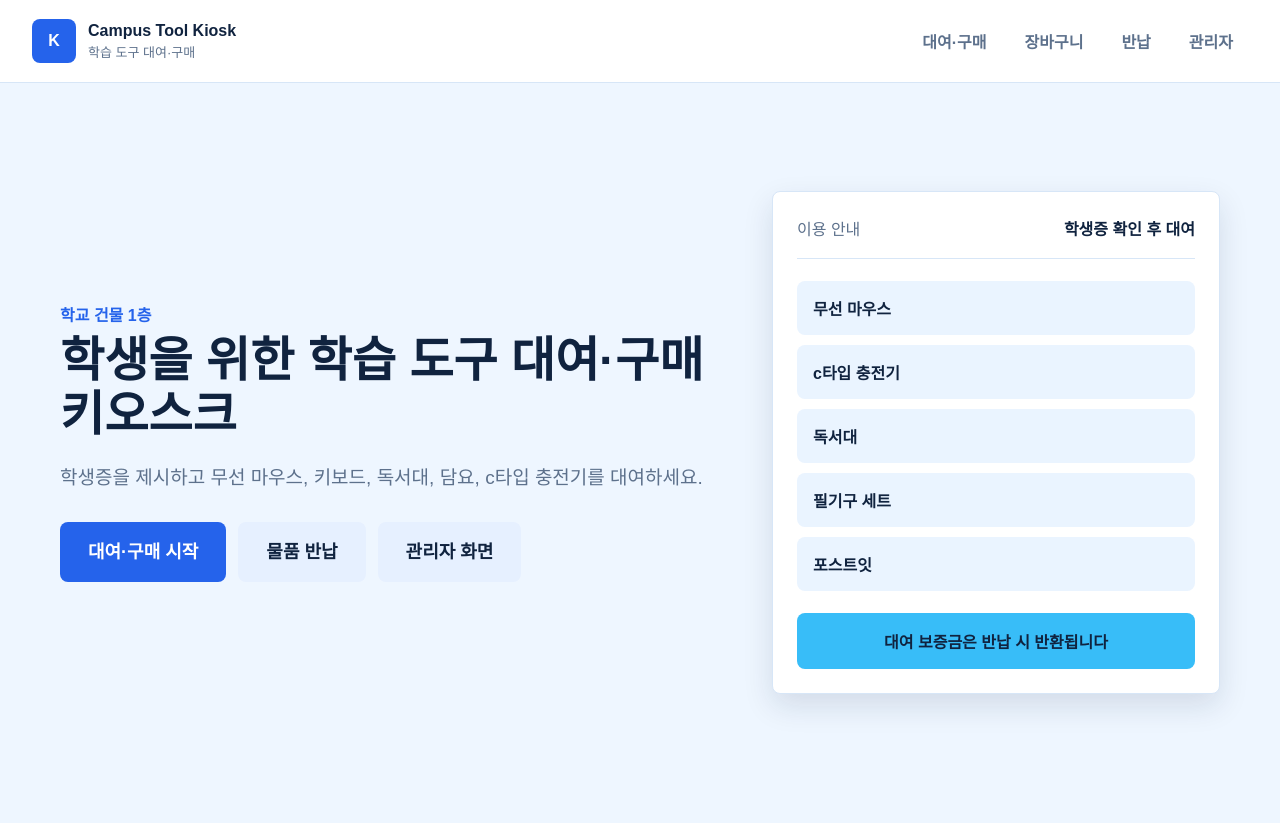
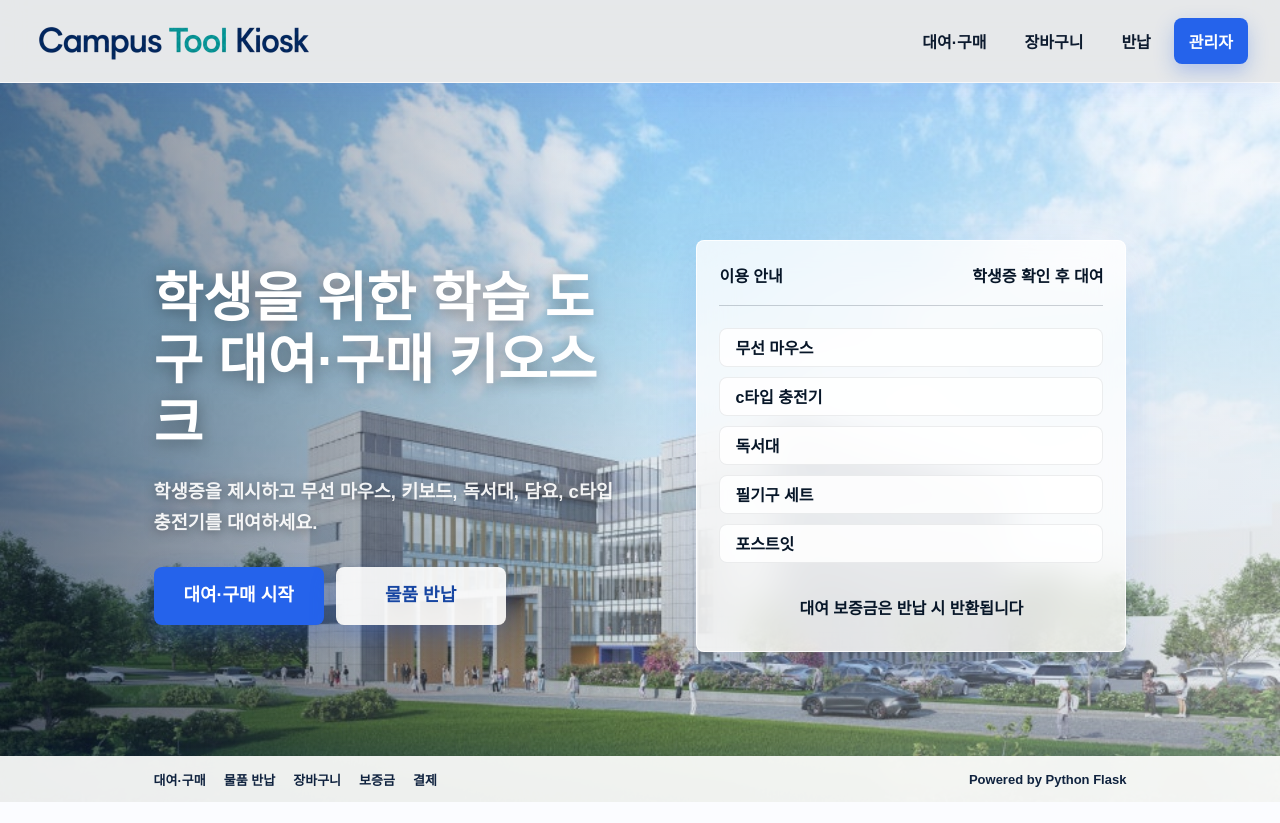
Before and after one commit to KJ1nnnn/kiosk_project, a Flask app: page / in a window 1280 px wide. After the commit the page ends 802 px from the top, so only its background shows below. Run offline with Flask 3, Linux system fonts and the light colour scheme.

Commit message:
Update kiosk visuals and product images

```diff
--- a/database.py
+++ b/database.py
@@ -26,7 +26,7 @@ DEFAULT_PRODUCTS = [
         "price": 5000,
         "stock": 8,
         "item_type": "rental",
-        "image": "",
+        "image": "products/wireless-mouse.jpg",
     },
     {
         "name": "무선 키보드",
@@ -34,7 +34,7 @@ DEFAULT_PRODUCTS = [
         "price": 7000,
         "stock": 6,
         "item_type": "rental",
-        "image": "",
+        "image": "products/wireless-keyboard.jpg",
     },
     {
         "name": "독서대",
@@ -42,7 +42,7 @@ DEFAULT_PRODUCTS = [
         "price": 3000,
         "stock": 10,
         "item_type": "rental",
-        "image": "",
+        "image": "products/book-stand.webp",
     },
     {
         "name": "담요",
@@ -50,7 +50,7 @@ DEFAULT_PRODUCTS = [
         "price": 4000,
         "stock": 12,
         "item_type": "rental",
-        "image": "",
+        "image": "products/blanket.jpg",
     },
     {
         "name": "c타입 충전기",
@@ -58,7 +58,7 @@ DEFAULT_PRODUCTS = [
         "price": 5000,
         "stock": 10,
         "item_type": "rental",
-        "image": "",
+        "image": "products/c-type-charger.jpg",
     },
     {
         "name": "일회용 칫솔 세트",
@@ -66,7 +66,7 @@ DEFAULT_PRODUCTS = [
         "price": 1200,
         "stock": 30,
         "item_type": "purchase",
-        "image": "",
+        "image": "products/toothbrush-set.jpg",
     },
     {
         "name": "필기구 세트",
@@ -74,7 +74,7 @@ DEFAULT_PRODUCTS = [
         "price": 2500,
         "stock": 25,
         "item_type": "purchase",
-        "image": "",
+        "image": "products/stationery-set.jpg",
     },
     {
         "name": "인공눈물",
@@ -82,7 +82,7 @@ DEFAULT_PRODUCTS = [
         "price": 1500,
         "stock": 20,
         "item_type": "purchase",
-        "image": "",
+        "image": "products/artificial-tears.jpg",
     },
     {
         "name": "졸음껌",
@@ -90,7 +90,7 @@ DEFAULT_PRODUCTS = [
         "price": 1000,
         "stock": 30,
         "item_type": "purchase",
-        "image": "",
+        "image": "products/sleepy-gum.jpg",
     },
     {
         "name": "머리끈",
@@ -98,7 +98,7 @@ DEFAULT_PRODUCTS = [
         "price": 800,
         "stock": 30,
         "item_type": "purchase",
-        "image": "",
+        "image": "products/hair-tie.jpg",
     },
     {
         "name": "에너지 드링크",
@@ -106,7 +106,7 @@ DEFAULT_PRODUCTS = [
         "price": 2500,
         "stock": 20,
         "item_type": "purchase",
-        "image": "",
+        "image": "products/energy-drink.webp",
     },
     {
         "name": "포스트잇",
@@ -114,7 +114,7 @@ DEFAULT_PRODUCTS = [
         "price": 1200,
         "stock": 25,
         "item_type": "purchase",
-        "image": "",
+        "image": "products/post-it.jpg",
     },
 ]
 
--- a/static/css/style.css
+++ b/static/css/style.css
@@ -54,6 +54,14 @@ select {
   display: flex;
   align-items: center;
   gap: 12px;
+}
+
+.brand-banner {
+  display: block;
+  width: min(280px, 48vw);
+  height: 44px;
+  object-fit: contain;
+  object-position: left center;
 }
 
 .brand-mark {
@@ -294,9 +302,9 @@ button:disabled {
 .product-card {
   position: relative;
   display: grid;
-  grid-template-rows: 118px 1fr auto;
+  grid-template-rows: 230px 1fr auto;
   gap: 16px;
-  min-height: 360px;
+  min-height: 472px;
   padding: 18px;
   background: var(--surface);
   border: 1px solid var(--line);
@@ -333,9 +341,10 @@ button:disabled {
 .product-visual {
   display: grid;
   place-items: center;
-  height: 118px;
+  height: 230px;
+  padding: 12px;
   border-radius: 8px;
-  background: #eaf4ff;
+  background: white;
   overflow: hidden;
 }
 
@@ -354,7 +363,9 @@ button:disabled {
 .product-visual img {
   width: 100%;
   height: 100%;
-  object-fit: cover;
+  object-fit: contain;
+  object-position: center;
+  background: white;
 }
 
 .category {
@@ -1022,3 +1033,201 @@ th {
   padding: 10px 0;
   border-bottom: 1px solid var(--line);
 }
+
+body.home-body {
+  background: #071628;
+  color: white;
+}
+
+.topbar-home {
+  background: rgba(255, 255, 255, 0.9);
+  border-bottom-color: rgba(255, 255, 255, 0.72);
+  backdrop-filter: blur(14px);
+  box-shadow: 0 8px 24px rgba(37, 99, 235, 0.08);
+}
+
+.topbar-home .brand strong,
+.topbar-home .nav a {
+  color: #0d1b2f;
+}
+
+.topbar-home .brand small {
+  color: #42536a;
+}
+
+.topbar-home .nav a:hover {
+  background: rgba(37, 99, 235, 0.14);
+}
+
+.topbar-home .nav a:last-child {
+  background: var(--primary);
+  color: white;
+  box-shadow: 0 8px 20px rgba(37, 99, 235, 0.28);
+}
+
+.home-page {
+  width: 100%;
+  margin: 0;
+  padding: 0;
+}
+
+.home-page .start-screen {
+  position: relative;
+  min-height: calc(100vh - 81px);
+  display: grid;
+  grid-template-columns: minmax(320px, 1fr) minmax(320px, 430px);
+  align-items: center;
+  gap: clamp(28px, 5vw, 80px);
+  padding: clamp(38px, 6vw, 78px) clamp(28px, 12vw, 190px) 70px;
+  overflow: hidden;
+  background:
+    linear-gradient(90deg, rgba(8, 24, 46, 0.52), rgba(255, 255, 255, 0.1) 52%, rgba(255, 255, 255, 0.34)),
+    linear-gradient(180deg, rgba(255, 255, 255, 0.22), rgba(8, 24, 46, 0.14)),
+    url("../images/campus-building.jpg") center / cover no-repeat;
+}
+
+.home-page .start-copy {
+  position: relative;
+  z-index: 1;
+}
+
+.home-page .start-copy h1 {
+  max-width: 620px;
+  color: white;
+  font-size: clamp(36px, 4.2vw, 56px);
+  line-height: 1.16;
+  text-shadow: 0 3px 16px rgba(0, 0, 0, 0.38);
+}
+
+.home-page .start-copy p:not(.eyebrow) {
+  max-width: 760px;
+  margin-top: 22px;
+  color: rgba(255, 255, 255, 0.92);
+  font-size: clamp(16px, 1.45vw, 21px);
+  font-weight: 800;
+  line-height: 1.7;
+  text-shadow: 0 2px 12px rgba(0, 0, 0, 0.4);
+}
+
+.home-page .start-actions {
+  margin-top: 28px;
+}
+
+.home-page .button-large {
+  min-width: 170px;
+  min-height: 58px;
+  box-shadow: 0 10px 26px rgba(37, 99, 235, 0.3);
+}
+
+.home-page .button-secondary {
+  background: rgba(255, 255, 255, 0.9);
+  color: var(--primary-dark);
+}
+
+.home-page .kiosk-preview {
+  position: relative;
+  z-index: 1;
+  padding: 22px;
+  color: #08172a;
+  background: rgba(255, 255, 255, 0.78);
+  border: 1px solid rgba(255, 255, 255, 0.82);
+  box-shadow: 0 20px 54px rgba(37, 99, 235, 0.12);
+  backdrop-filter: blur(18px);
+}
+
+.home-page .preview-header {
+  border-bottom-color: rgba(13, 27, 47, 0.2);
+}
+
+.home-page .preview-header span,
+.home-page .preview-header strong {
+  color: #071628;
+  font-weight: 900;
+}
+
+.home-page .preview-list span {
+  min-height: 39px;
+  background: rgba(255, 255, 255, 0.86);
+  color: #071628;
+  box-shadow: inset 0 0 0 1px rgba(13, 27, 47, 0.08);
+}
+
+.home-page .preview-total {
+  padding: 10px;
+  background: transparent;
+  color: #071628;
+  text-align: center;
+}
+
+.home-footer {
+  position: absolute;
+  left: 0;
+  right: 0;
+  bottom: 0;
+  z-index: 1;
+  min-height: 46px;
+  display: flex;
+  align-items: center;
+  justify-content: space-between;
+  gap: 20px;
+  padding: 0 clamp(28px, 12vw, 190px);
+  background: rgba(255, 255, 255, 0.92);
+  color: #10233f;
+  font-size: 13px;
+  font-weight: 800;
+  box-shadow: 0 -8px 24px rgba(37, 99, 235, 0.08);
+  backdrop-filter: blur(10px);
+}
+
+.home-footer div {
+  display: flex;
+  gap: 18px;
+  flex-wrap: wrap;
+}
+
+.home-footer strong {
+  white-space: nowrap;
+}
+
+@media (max-width: 980px) {
+  .home-page .start-screen {
+    grid-template-columns: 1fr;
+    align-items: start;
+    padding: 42px 28px 96px;
+  }
+
+  .home-page .start-copy h1 {
+    max-width: 720px;
+  }
+
+  .home-page .kiosk-preview {
+    width: min(520px, 100%);
+  }
+}
+
+@media (max-width: 820px) {
+  .home-page .start-screen {
+    min-height: calc(100vh - 118px);
+    grid-template-columns: 1fr;
+    align-items: start;
+    padding: 42px 20px 98px;
+  }
+
+  .home-page .start-copy h1 {
+    font-size: 36px;
+  }
+
+  .home-page .kiosk-preview {
+    width: 100%;
+  }
+
+  .home-footer {
+    align-items: start;
+    flex-direction: column;
+    padding: 12px 20px;
+  }
+
+  .home-footer strong {
+    white-space: normal;
+  }
+}
--- a/templates/base.html
+++ b/templates/base.html
@@ -7,14 +7,10 @@
     <link rel="stylesheet" href="{{ url_for('static', filename='css/style.css') }}">
     <script src="{{ url_for('static', filename='js/script.js') }}" defer></script>
   </head>
-  <body>
-    <header class="topbar">
+  <body class="{% if request.endpoint == 'index' %}home-body{% endif %}">
+    <header class="topbar {% if request.endpoint == 'index' %}topbar-home{% endif %}">
       <a class="brand" href="{{ url_for('index') }}">
-        <span class="brand-mark">K</span>
-        <span>
-          <strong>Campus Tool Kiosk</strong>
-          <small>학습 도구 대여·구매</small>
-        </span>
+        <img class="brand-banner" src="{{ url_for('static', filename='images/banner.png') }}" alt="Campus Tool Kiosk">
       </a>
       <nav class="nav">
         <a href="{{ url_for('menu') }}">대여·구매</a>
@@ -34,7 +30,7 @@
       {% endif %}
     {% endwith %}
 
-    <main class="page">
+    <main class="page {% if request.endpoint == 'index' %}home-page{% endif %}">
       {% block content %}{% endblock %}
     </main>
   </body>
--- a/templates/index.html
+++ b/templates/index.html
@@ -3,7 +3,6 @@
 {% block content %}
 <section class="start-screen">
   <div class="start-copy">
-    <p class="eyebrow">학교 건물 1층</p>
     <h1>학생을 위한 학습 도구 대여·구매 키오스크</h1>
     <p>
       학생증을 제시하고 무선 마우스, 키보드, 독서대, 담요, c타입 충전기를 대여하세요.
@@ -11,7 +10,6 @@
     <div class="start-actions">
       <a class="button button-primary button-large" href="{{ url_for('menu') }}">대여·구매 시작</a>
       <a class="button button-secondary button-large" href="{{ url_for('return_item') }}">물품 반납</a>
-      <a class="button button-secondary button-large" href="{{ url_for('admin') }}">관리자 화면</a>
     </div>
   </div>
   <div class="kiosk-preview" aria-label="키오스크 안내 패널">
@@ -28,5 +26,15 @@
     </div>
     <div class="preview-total">대여 보증금은 반납 시 반환됩니다</div>
   </div>
+  <footer class="home-footer" aria-label="홈 화면 하단 정보">
+    <div>
+      <span>대여·구매</span>
+      <span>물품 반납</span>
+      <span>장바구니</span>
+      <span>보증금</span>
+      <span>결제</span>
+    </div>
+    <strong>Powered by Python Flask</strong>
+  </footer>
 </section>
 {% endblock %}
```
Also changed, not shown: static/images/banner.png (added), static/images/campus-building.jpg (added), static/images/products/artificial-tears.jpg (added), static/images/products/blanket.jpg (added), static/images/products/book-stand.webp (added), static/images/products/c-type-charger.jpg (added), static/images/products/energy-drink.webp (added), static/images/products/hair-tie.jpg (added), static/images/products/post-it.jpg (added), static/images/products/sleepy-gum.jpg (added), static/images/products/stationery-set.jpg (added), static/images/products/toothbrush-set.jpg (added), static/images/products/wireless-keyboard.jpg (added), static/images/products/wireless-mouse.jpg (added).
